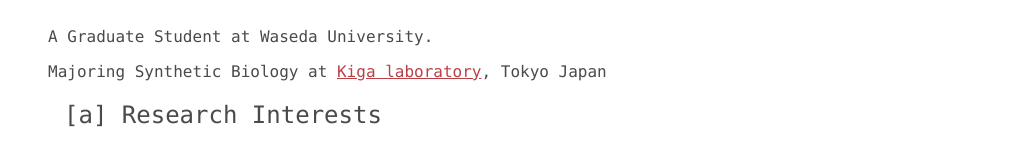
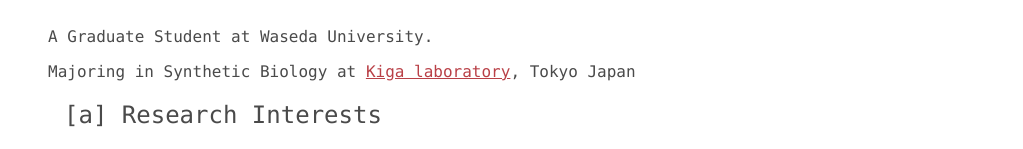
Before and after one commit to ok09ra/my_website, a Nuxt app: page / in a window 1280 px wide. Shown: the part 172-321 px from the top of the page, without its empty margins (128-1151 px from the left). Built offline with nearby package versions, Linux system fonts and the light colour scheme.

Commit message:
minor change

```diff
--- a/src/pages/index.vue
+++ b/src/pages/index.vue
@@ -4,7 +4,7 @@
             <h1>Okuda Sota </h1>
             <div>
                 <p>A Graduate Student at Waseda University.</p>
-                <p>Majoring Synthetic Biology at <a href="https://www.f.waseda.jp/kiga/">Kiga laboratory</a>, Tokyo Japan</p>
+                <p>Majoring in Synthetic Biology at <a href="https://www.f.waseda.jp/kiga/">Kiga laboratory</a>, Tokyo Japan</p>
                 <div class="sub_section">
                     <h2>[a] Research Interests</h2>
                     <div>
```
